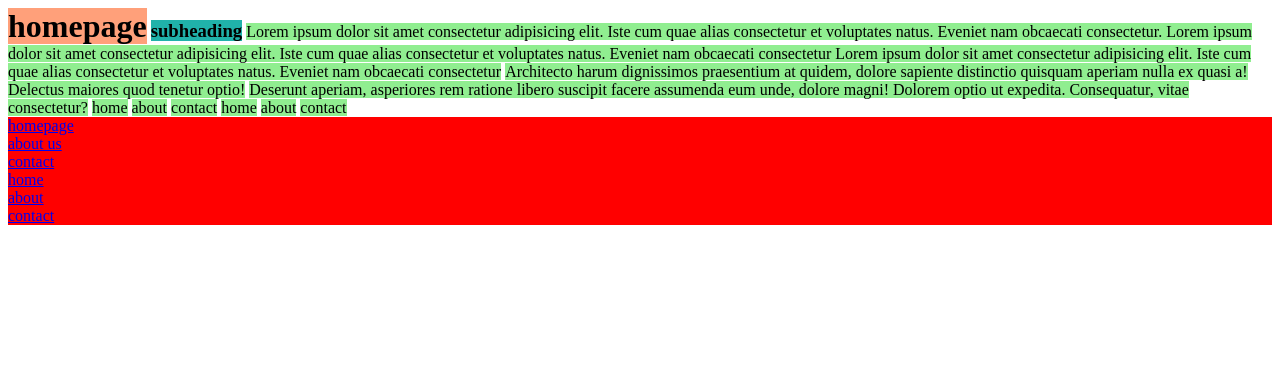
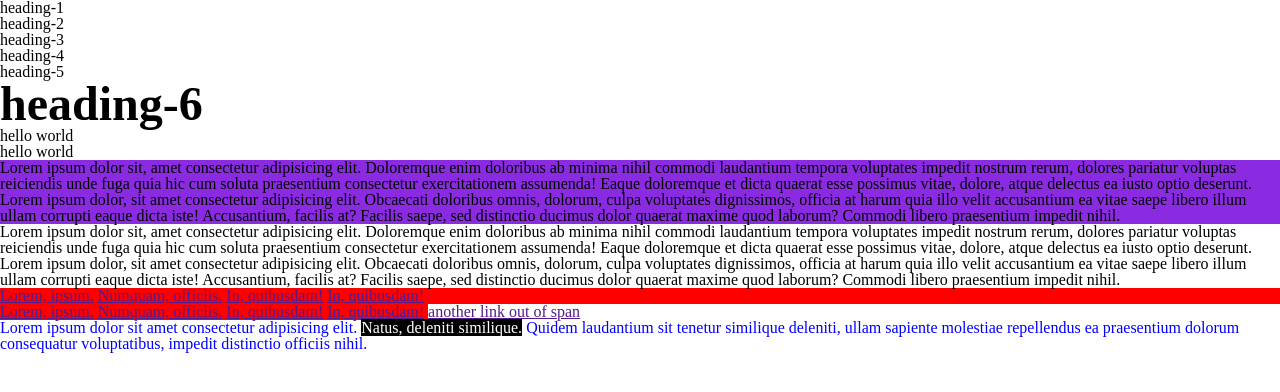
Before and after one commit to biigii/project3august2023, a plain HTML site: page index.html in a window 1280 px wide. Drawn offline with Linux system fonts and the light colour scheme.

Commit message:
semantic html

```diff
--- a/index.html
+++ b/index.html
@@ -4,6 +4,7 @@
 <head>
   <meta charset="UTF-8">
   <title>project 3</title>
+  <link rel="stylesheet" href="./reset.css">
   <link
     rel="stylesheet"
     href="./main.css"
@@ -12,34 +13,62 @@
 
 <body>
 
-  <h1>homepage</h1>
-
-  <h3>subheading</h3>
-
-  <!-- p*3>lorem20 -->
-  <p>Lorem ipsum dolor sit amet consectetur adipisicing elit. Iste cum quae alias consectetur et voluptates natus. Eveniet nam obcaecati consectetur. Lorem ipsum dolor sit amet consectetur adipisicing elit. Iste cum quae alias consectetur et voluptates natus. Eveniet nam obcaecati consectetur Lorem ipsum dolor sit amet consectetur adipisicing elit. Iste cum quae alias consectetur et voluptates natus. Eveniet nam obcaecati consectetur</p>
-  <p>Architecto harum dignissimos praesentium at quidem, dolore sapiente distinctio quisquam aperiam nulla ex quasi a! Delectus maiores quod tenetur optio!</p>
-  <p>Deserunt aperiam, asperiores rem ratione libero suscipit facere assumenda eum unde, dolore magni! Dolorem optio ut expedita. Consequatur, vitae consectetur?</p>
+  <!-- div and span -->
+  <!-- div is a block element and span is inline -->
 
 
-  <!-- p*3>lorem1 -->
-<p>home</p>
-<p>about</p>
-<p>contact</p>
-<p>home</p>
-<p>about</p>
-<p>contact</p>
 
-<!-- a*3>lorem1 -->
-<a href="#">homepage</a>
-<a href="#">about us</a>
-<a href="#">contact</a>
-<a href="#">home</a>
-<a href="#">about</a>
-<a href="#">contact</a>
+  <!-- h$*6 -->
 
-<!-- display types in html -->
-<!-- block and inline -->
+  <!-- h$*6>{heading-$} -->
+  <h1>heading-1</h1>
+  <h2>heading-2</h2>
+  <h3>heading-3</h3>
+  <h4>heading-4</h4>
+  <h5>heading-5</h5>
+  <h6>heading-6</h6>
+
+  <!-- p.text-$*10 -->
+
+  <p>hello world</p>
+  <div>hello world</div>
+
+  <div class="text">
+    <p>Lorem ipsum dolor sit, amet consectetur adipisicing elit. Doloremque enim doloribus ab minima nihil commodi laudantium tempora voluptates impedit nostrum rerum, dolores pariatur voluptas reiciendis unde fuga quia hic cum soluta praesentium consectetur exercitationem assumenda! Eaque doloremque et dicta quaerat esse possimus vitae, dolore, atque delectus ea iusto optio deserunt.</p>
+    <p>Lorem ipsum dolor, sit amet consectetur adipisicing elit. Obcaecati doloribus omnis, dolorum, culpa voluptates dignissimos, officia at harum quia illo velit accusantium ea vitae saepe libero illum ullam corrupti eaque dicta iste! Accusantium, facilis at? Facilis saepe, sed distinctio ducimus dolor quaerat maxime quod laborum? Commodi libero praesentium impedit nihil.</p>
+  </div>
+
+  <span class="text">
+    <p>Lorem ipsum dolor sit, amet consectetur adipisicing elit. Doloremque enim doloribus ab minima nihil commodi laudantium tempora voluptates impedit nostrum rerum, dolores pariatur voluptas reiciendis unde fuga quia hic cum soluta praesentium consectetur exercitationem assumenda! Eaque doloremque et dicta quaerat esse possimus vitae, dolore, atque delectus ea iusto optio deserunt.</p>
+    <p>Lorem ipsum dolor, sit amet consectetur adipisicing elit. Obcaecati doloribus omnis, dolorum, culpa voluptates dignissimos, officia at harum quia illo velit accusantium ea vitae saepe libero illum ullam corrupti eaque dicta iste! Accusantium, facilis at? Facilis saepe, sed distinctio ducimus dolor quaerat maxime quod laborum? Commodi libero praesentium impedit nihil.</p>
+  </span>
+
+  <!-- block -->
+  <div class="links">
+    <a href="">Lorem, ipsum.</a>
+    <a href="">Numquam, officiis.</a>
+    <a href="">In, quibusdam!</a>
+    <a href="">In, quibusdam!</a>
+  </div>
+
+  <!-- inline -->
+  <span class="links">
+    <a href="">Lorem, ipsum.</a>
+    <a href="">Numquam, officiis.</a>
+    <a href="">In, quibusdam!</a>
+    <a href="">In, quibusdam!</a>
+  </span>
+
+  <a href="">another link out of span</a>
+
+  <!-- p.content>lorem -->
+  <!-- <p class="content"></p> -->
+  <!-- <p class="content">Lorem ipsum dolor sit amet consectetur adipisicing elit. <div class="danger">Natus, deleniti similique.</div> Quidem laudantium sit tenetur similique deleniti, ullam sapiente molestiae repellendus ea praesentium dolorum consequatur voluptatibus, impedit distinctio officiis nihil.</p> -->
+
+  <p class="content">Lorem ipsum dolor sit amet consectetur adipisicing elit. <span class="danger">Natus, deleniti similique.</span> Quidem laudantium sit tenetur similique deleniti, ullam sapiente molestiae repellendus ea praesentium dolorum consequatur voluptatibus, impedit distinctio officiis nihil.</p>
+
+
+
 
 
 
--- a/main.css
+++ b/main.css
@@ -1,39 +1,30 @@
-/* body {
-  background-color: lightpink;
+p {
+  /* background-color: lightgoldenrodyellow; */
 }
 
-h1 {
-  color: red;
-} */
-
-/* .heading {
-  color: red;
-  background-color: blue;
+h6 {
+  font-size: 48px;
+  font-weight: bold;
 }
 
-#main-heading {
-  color: green;
-  background-color: yellow;
-} */
-
-h1 {
-  background-color: lightsalmon;
-  display: inline;
-}
-
-h3 {
-  background-color: lightseagreen;
-  display: inline;
-}
-
-p {
-  /* display: block; */
-display: inline;
-  background-color: lightgreen;
+.text {
+  background-color: blueviolet;
 }
 
 a {
-  /* display: inline; */
-  display: block;
+  /* background-color: red; */
+}
+
+.links {
   background-color: red;
 }
+
+.content {
+  /* background-color: gray; */
+  color: blue;
+}
+
+.danger {
+  background-color: black;
+  color: white
+}
--- /dev/null
+++ b/reset.css
@@ -0,0 +1,48 @@
+/* http://meyerweb.com/eric/tools/css/reset/
+   v2.0 | 20110126
+   License: none (public domain)
+*/
+
+html, body, div, span, applet, object, iframe,
+h1, h2, h3, h4, h5, h6, p, blockquote, pre,
+a, abbr, acronym, address, big, cite, code,
+del, dfn, em, img, ins, kbd, q, s, samp,
+small, strike, strong, sub, sup, tt, var,
+b, u, i, center,
+dl, dt, dd, ol, ul, li,
+fieldset, form, label, legend,
+table, caption, tbody, tfoot, thead, tr, th, td,
+article, aside, canvas, details, embed,
+figure, figcaption, footer, header, hgroup,
+menu, nav, output, ruby, section, summary,
+time, mark, audio, video {
+	margin: 0;
+	padding: 0;
+	border: 0;
+	font-size: 100%;
+	font: inherit;
+	vertical-align: baseline;
+}
+/* HTML5 display-role reset for older browsers */
+article, aside, details, figcaption, figure,
+footer, header, hgroup, menu, nav, section {
+	display: block;
+}
+body {
+	line-height: 1;
+}
+ol, ul {
+	list-style: none;
+}
+blockquote, q {
+	quotes: none;
+}
+blockquote:before, blockquote:after,
+q:before, q:after {
+	content: '';
+	content: none;
+}
+table {
+	border-collapse: collapse;
+	border-spacing: 0;
+}
```
